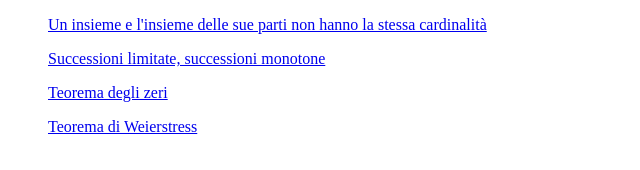
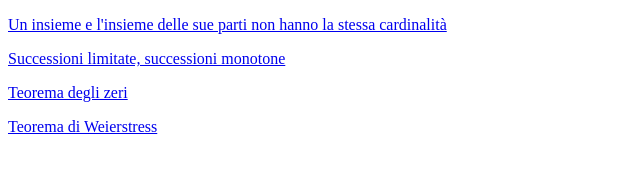
Before and after one commit to serrainoalessio/serrainoalessio.github.io, a plain HTML site: page math/teoremi_analisi/index.html in a window 1280 px wide. Shown: the whole page, without its empty margins (0-640 px from the left). Drawn offline with Linux system fonts and the light colour scheme.

Commit message:
Update index.html

```diff
--- a/math/teoremi_analisi/index.html
+++ b/math/teoremi_analisi/index.html
@@ -4,11 +4,11 @@
     <title>Teoremi analisi</title>
   </head>
   <body>
-    <ul style="lyst-style-type:square">
+    <!--- <ul style="lyst-style-type:square"> --->
       <p></p><a href="http://serrainoalessio.github.io/math/teoremi_analisi/card.pdf">Un insieme e l'insieme delle sue parti non hanno la stessa cardinalità</a></p>
       <p></p><a href="http://serrainoalessio.github.io/math/teoremi_analisi/successioni_limitate_monotone.pdf">Successioni limitate, successioni monotone</a></p>
       <p></p><a href="http://serrainoalessio.github.io/math/teoremi_analisi/zeri.pdf">Teorema degli zeri</a></p>
       <p></p><a href="http://serrainoalessio.github.io/math/teoremi_analisi/weierstrass.pdf">Teorema di Weierstress</a></p>
-    </ul>
+    <!--- </ul> --->
   </body>
 </html>
```
